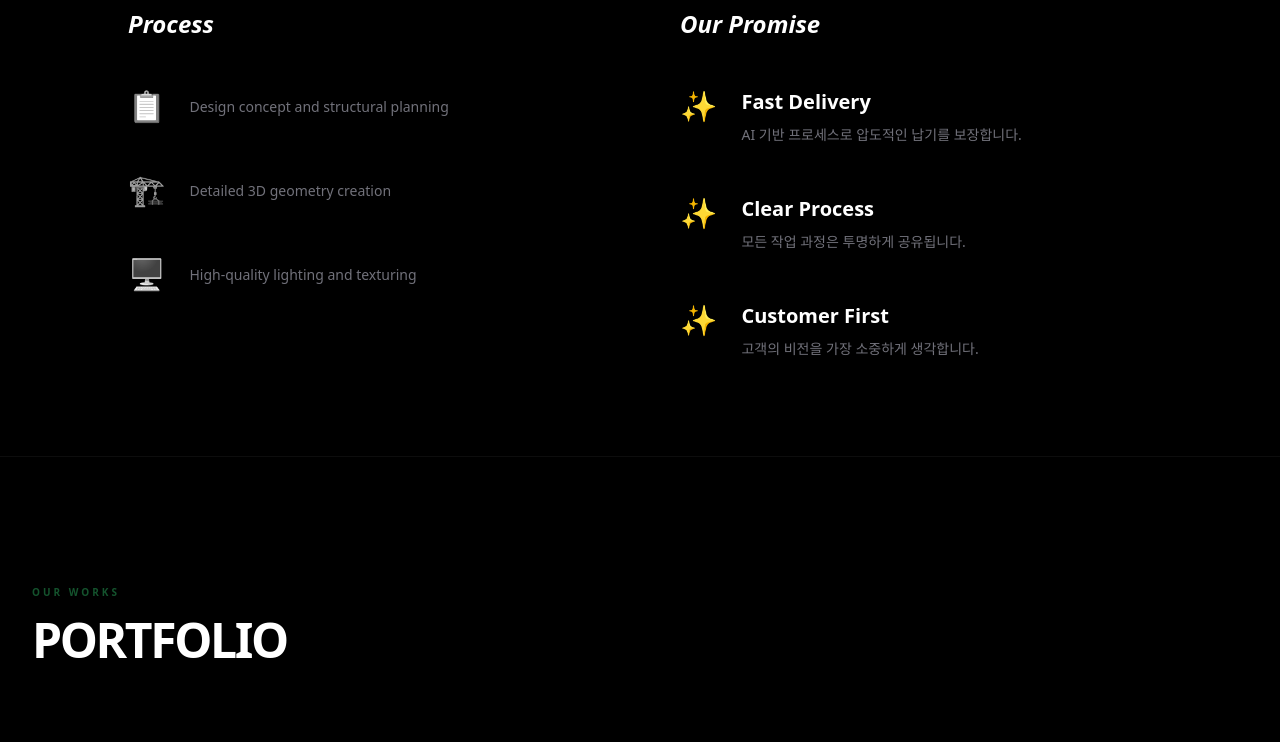
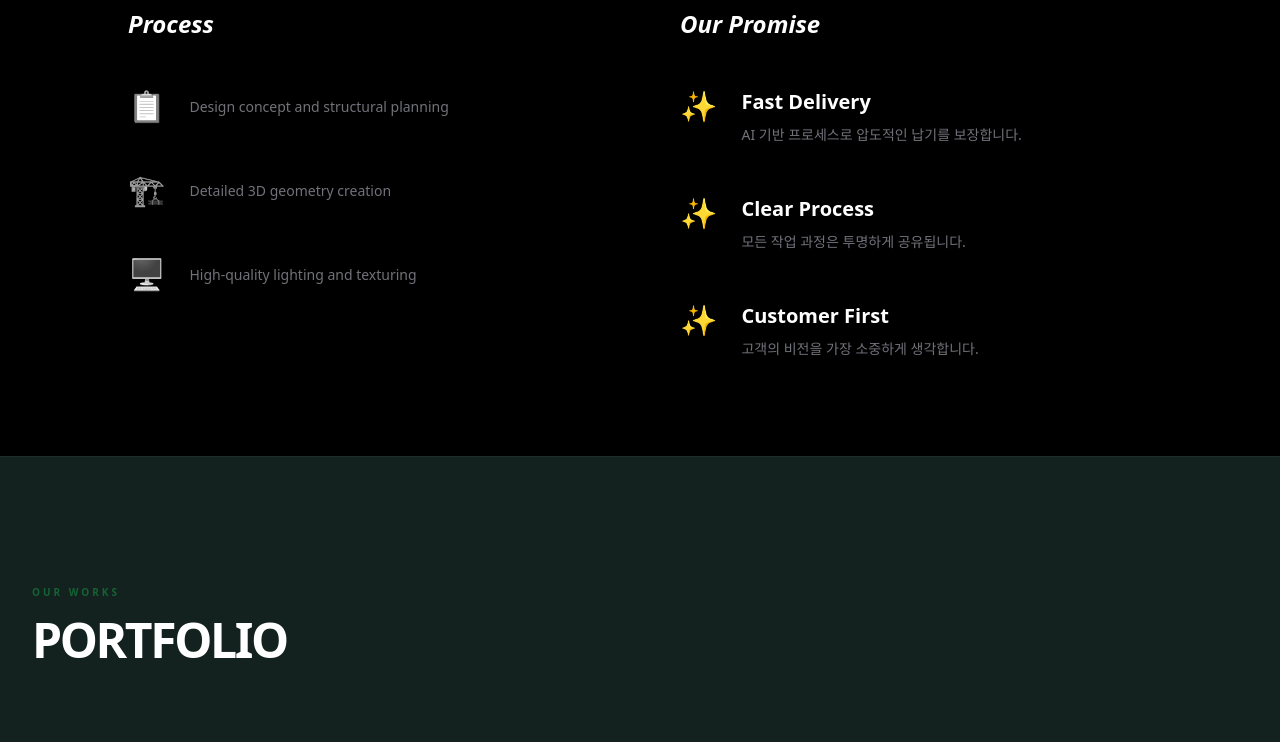
Before and after one commit to TREEBOX7/-1, a React (Vite) app: page / in a window 1280 px wide. Shown: the part 1101-1843 px from the top of the page. Built offline with nearby package versions, Linux system fonts and the light colour scheme; a web font is replaced by a local one.

Commit message:
Update App.tsx

```diff
--- a/App.tsx
+++ b/App.tsx
@@ -2,7 +2,7 @@ import React, { useState } from 'react';
 import Header from './components/Header';
 import Hero from './components/Hero';
 import Identity from './components/Identity';
-import Portfolio from './components/Portfolio'; // 대소문자 주의! P가 대문자여야 합니다.
+import Portfolio from './components/Portfolio';
 import Contact from './components/Contact';
 import Footer from './components/Footer';
 import Admin from './components/Admin';
@@ -17,17 +17,21 @@ function App() {
   };
 
   return (
-    <div className="min-h-screen bg-black text-white font-sans antialiased">
+    // 배경색을 423411.JPG의 다크 포레스트 그린으로 설정
+    <div className="min-h-screen bg-[#13221e] text-white font-sans antialiased">
       <Header onAdminClick={handleAdminClick} />
-      <main className="bg-black">
+      <main>
         <Hero />
-        <Identity />
+        {/* 이동을 위한 id="identity" 설정 */}
+        <div id="identity">
+          <Identity />
+        </div>
 
-        {/* Portfolio 섹션: 배경을 검은색으로 통일하여 Identity와 부드럽게 연결합니다. */}
-        <section id="portfolio" className="py-32 bg-black border-t border-white/5 scroll-mt-20">
+        {/* 이동을 위한 id="portfolio" 설정 */}
+        <section id="portfolio" className="py-32 scroll-mt-20 border-t border-white/5">
           <div className="container mx-auto px-8">
             <div className="mb-20">
-              <span className="text-green-900 font-bold tracking-[0.3em] text-[10px] uppercase block mb-4">Our Works</span>
+              <span className="text-green-600/50 font-bold tracking-[0.3em] text-[10px] uppercase block mb-4">Our Works</span>
               <h2 className="text-5xl font-bold tracking-tighter uppercase">Portfolio</h2>
             </div>
             <Portfolio portfolios={portfolios} />
```
